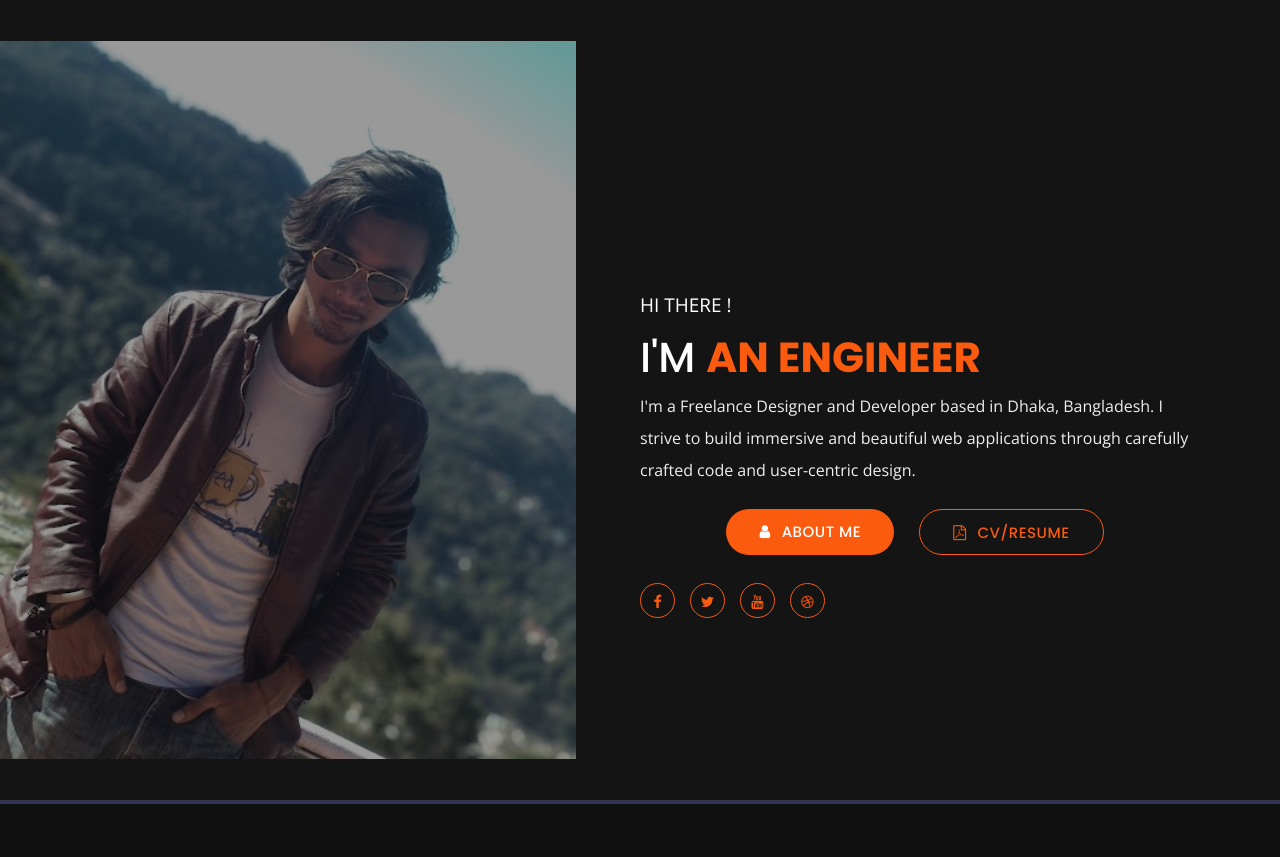
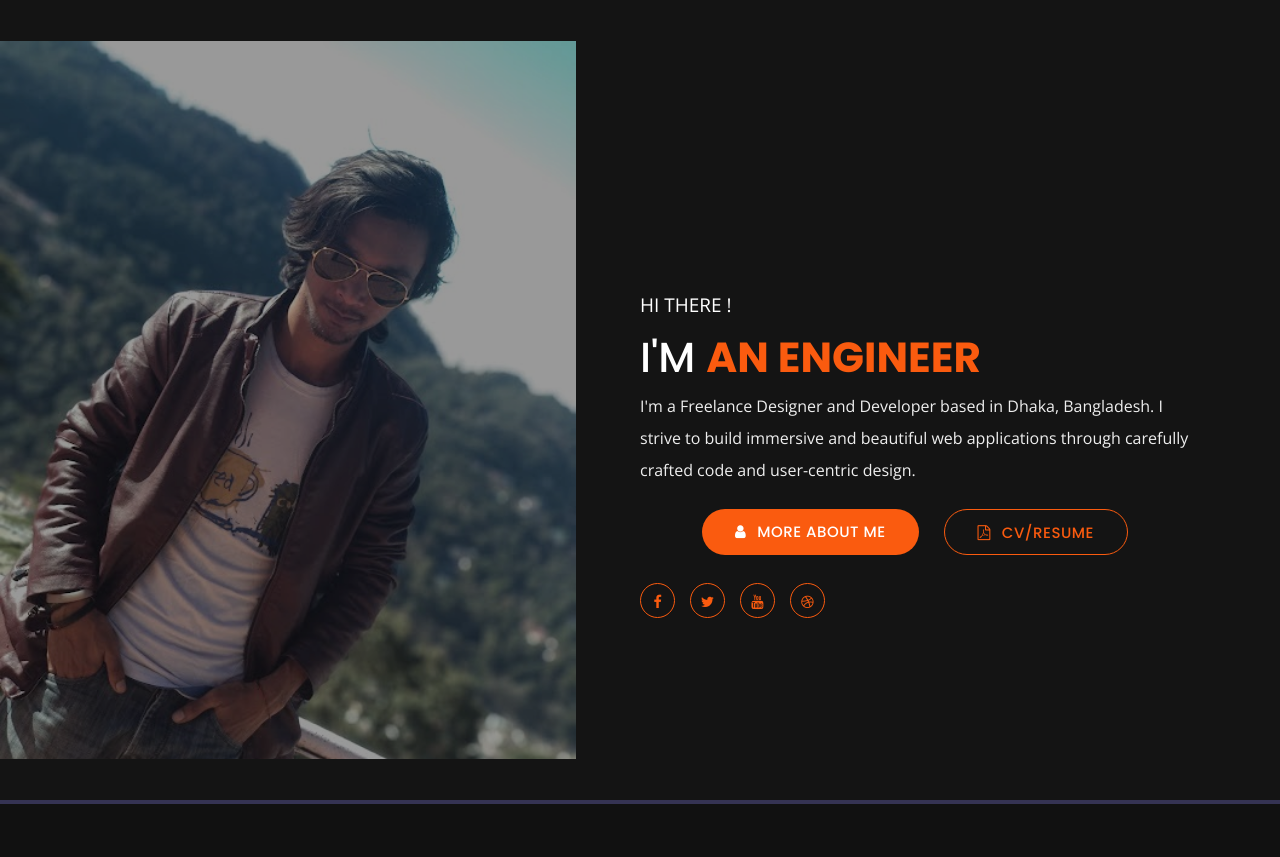
Before and after one commit to rsmahmud/R453L.github.io, a plain HTML site: page index.html in a window 1280 px wide. Shown: the top 857 px of the page. Drawn offline with nearby package versions, Linux system fonts and the light colour scheme; files whose address does not match are found by name.

Commit message:
Update index.html

```diff
--- a/index.html
+++ b/index.html
@@ -59,8 +59,8 @@
 
 			<div class="call-to-actions-home">
                             <div class="text-left" style="display:flex; justify-content:center;">
-                                <a href="#about" class="btnhome"><span><i class="fa fa-user"></i>about me</span></a>
-                                <a href="#resume" class="btnhome btnhome-secondary"><span><i class="fa fa-file-pdf-o"></i>CV/Resume</span></a>
+                                <a href="#about" class="btnhome"><span><i class="fa fa-user"></i>more about me</span></a>
+                                <a id="btnresume" href="#resume" class="btnhome btnhome-secondary"><span><i class="fa fa-file-pdf-o"></i>CV/Resume</span></a>
                             </div>
                         </div>
                         <!-- Social Media Profiles Starts -->
```
